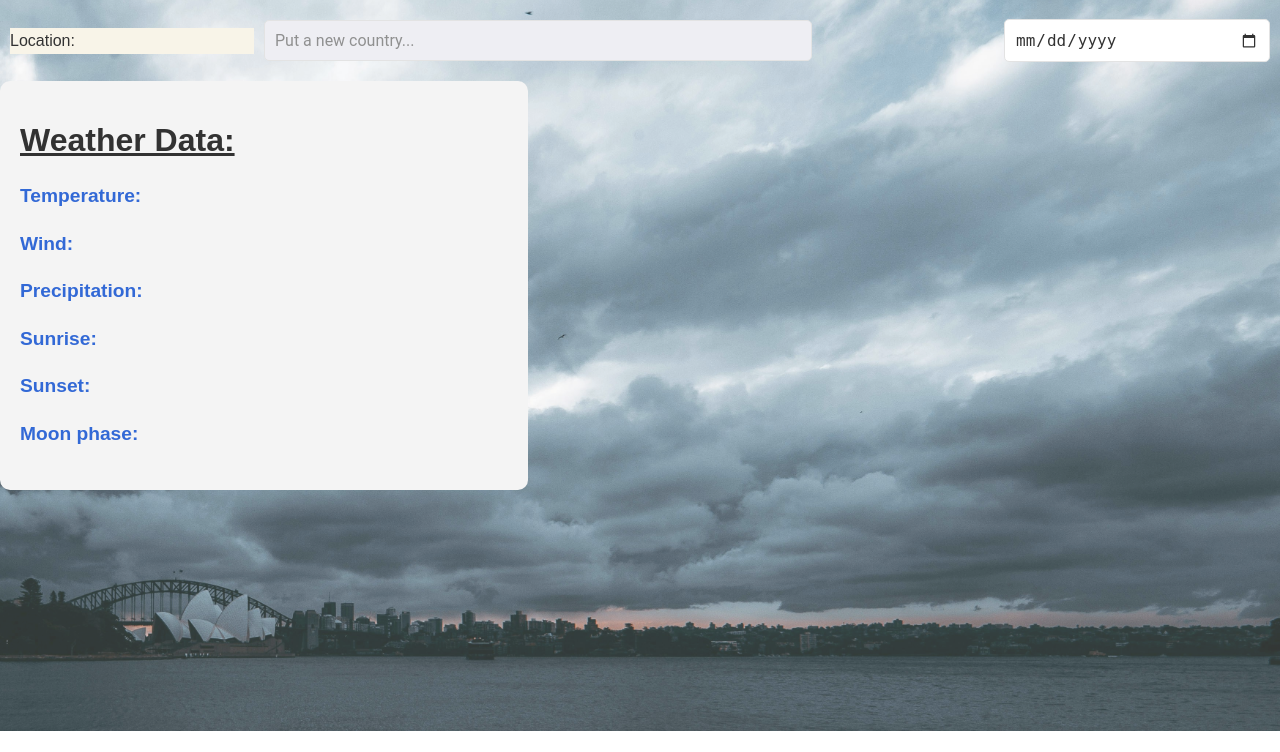
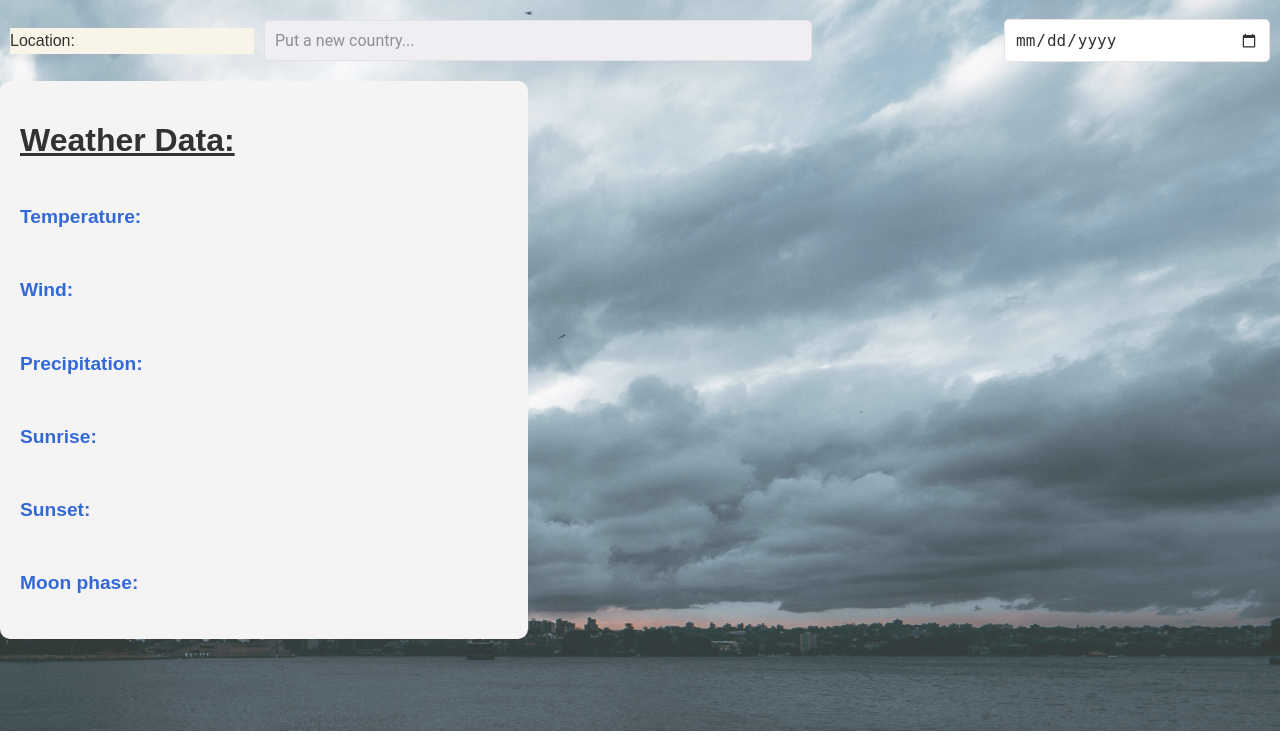
Before and after one commit to JeremiahD9/WheatherBase, a Flask app: template FrontEndWheather/templates/map.html in a window 1280 px wide. Shown: the part 59-811 px from the top of the page. Run offline with Flask 3, Linux system fonts and the light colour scheme; the template is opened without the code that fills it, so the values that code supplies are empty; some libraries are stand-ins or nearby versions.

Commit message:
edited app.py and added a new js file

```diff
--- a/FrontEndWheather/static/style.css
+++ b/FrontEndWheather/static/style.css
@@ -60,7 +60,7 @@
     align-items: start;
 }
 
-#flex-container{
+#flex-container, .data-box{
     display: flex;
     justify-content: space-between; /* This will place the sidebars at the edges */
     align-items: start;
--- a/FrontEndWheather/templates/map.html
+++ b/FrontEndWheather/templates/map.html
@@ -20,12 +20,30 @@
     <div id="flex-container">
         <div id="left-sidebar">
             <h1>Weather Data:</h1>
+            <div class="data-box">
                 <h4 class="weather-text">Temperature:</h4>
+                <h4 id="temp-val"></h4>
+            </div>
+            <div class="data-box">
                 <h4 class="weather-text">Wind:</h4>
+                <h4 id="temp-val"></h4>
+            </div>
+            <div class="data-box">
                 <h4 class="weather-text">Precipitation:</h4>
+                <h4 id="temp-val"></h4>
+            </div>
+            <div class="data-box">
                 <h4 class="weather-text">Sunrise:</h4>
+                <h4 id="temp-val"></h4>
+            </div>
+            <div class="data-box">
                 <h4 class="weather-text">Sunset:</h4>
+                <h4 id="temp-val"></h4>
+            </div>
+            <div class="data-box">
                 <h4 class="weather-text">Moon phase:</h4>
+                <h4 id="temp-val"></h4>
+            </div>
         </div>
         <div id="map-wrapper">
             <div id="map"></div>
```
Lines whose indentation alone changed are shown as unchanged.
